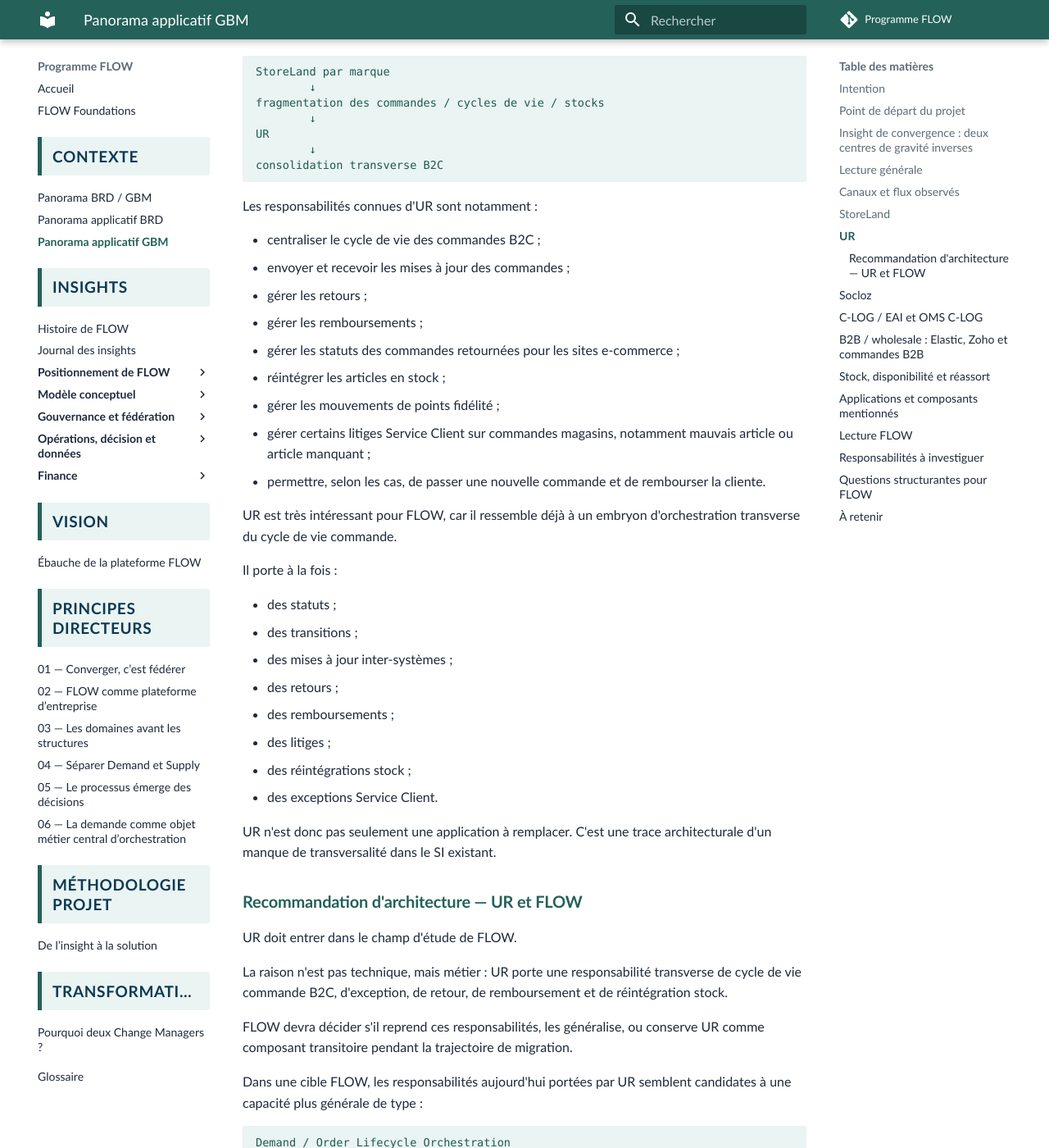
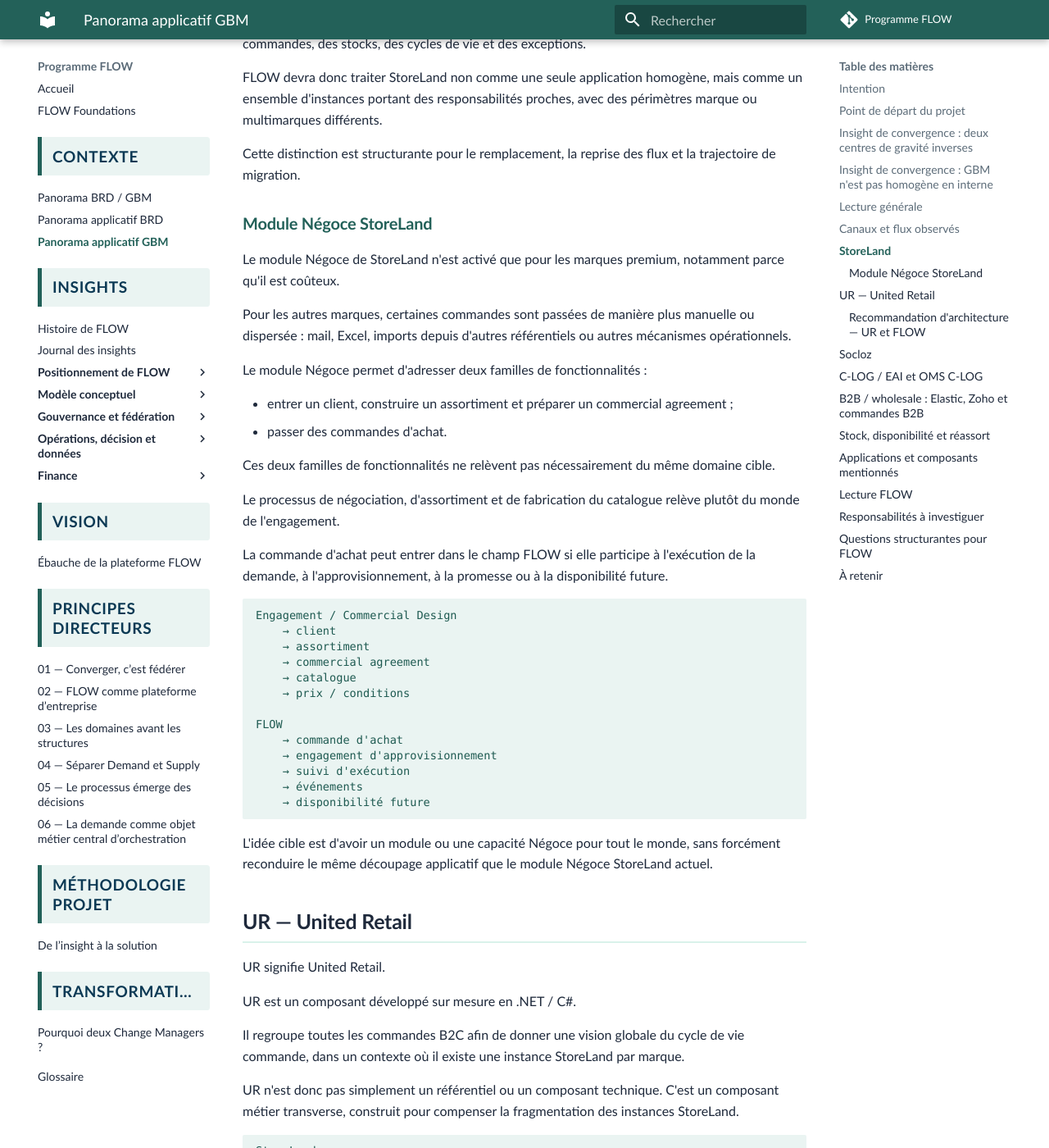
Before and after one commit to laurent-sintes/FLOW-Program, an MkDocs documentation site: the page built from docs/contexte/panorama-gbm.md, in a window 1280 px wide and 1400 px high, scrolled down 4516 px. Shown: the whole window at 82% size. Built offline with MkDocs 1.6.1 and Material for MkDocs 9.7.7, drawn with Linux system fonts in a browser that asks for light colours; comment, search, counter and statistics services are not loaded; some of the changed text lies outside the part shown.

Commit message:
Préciser UR et le module Négoce StoreLand

````diff
--- a/docs/contexte/panorama-gbm.md
+++ b/docs/contexte/panorama-gbm.md
@@ -72,6 +72,24 @@
 
 FLOW doit donc unifier des responsabilités métier communes — demande, commande, stock, promesse, allocation, exception, exécution — sans présumer que GBM et BRD partent du même modèle historique.
 
+## Insight de convergence : GBM n'est pas homogène en interne
+
+La convergence ne concerne pas seulement BRD et GBM.
+
+Elle concerne aussi les marques au sein de GBM.
+
+```text
+Convergence inter-groupes
+    GBM ↔ BRD
+
+Convergence intra-GBM
+    marques premium ↔ autres marques
+```
+
+Le module Négoce de StoreLand rend cette convergence interne très visible : certaines marques disposent d'un processus outillé, tandis que d'autres opèrent encore par des moyens plus manuels ou dispersés.
+
+FLOW doit donc éviter de considérer GBM comme un bloc homogène.
+
 ## Lecture générale
 
 Le paysage GBM historique est plus fédéral que celui de BRD.
@@ -145,7 +163,44 @@
 
 Cette distinction est structurante pour le remplacement, la reprise des flux et la trajectoire de migration.
 
-## UR
+### Module Négoce StoreLand
+
+Le module Négoce de StoreLand n'est activé que pour les marques premium, notamment parce qu'il est coûteux.
+
+Pour les autres marques, certaines commandes sont passées de manière plus manuelle ou dispersée : mail, Excel, imports depuis d'autres référentiels ou autres mécanismes opérationnels.
+
+Le module Négoce permet d'adresser deux familles de fonctionnalités :
+
+- entrer un client, construire un assortiment et préparer un commercial agreement ;
+- passer des commandes d'achat.
+
+Ces deux familles de fonctionnalités ne relèvent pas nécessairement du même domaine cible.
+
+Le processus de négociation, d'assortiment et de fabrication du catalogue relève plutôt du monde de l'engagement.
+
+La commande d'achat peut entrer dans le champ FLOW si elle participe à l'exécution de la demande, à l'approvisionnement, à la promesse ou à la disponibilité future.
+
+```text
+Engagement / Commercial Design
+    → client
+    → assortiment
+    → commercial agreement
+    → catalogue
+    → prix / conditions
+
+FLOW
+    → commande d'achat
+    → engagement d'approvisionnement
+    → suivi d'exécution
+    → événements
+    → disponibilité future
+```
+
+L'idée cible est d'avoir un module ou une capacité Négoce pour tout le monde, sans forcément reconduire le même découpage applicatif que le module Négoce StoreLand actuel.
+
+## UR — United Retail
+
+UR signifie United Retail.
 
 UR est un composant développé sur mesure en .NET / C#.
 
@@ -295,7 +350,8 @@
 
 - StoreLand ;
 - StoreLand Fournitures ;
-- UR ;
+- module Négoce StoreLand ;
+- UR / United Retail ;
 - Socloz ;
 - C-LOG / EAI ;
 - OMS C-LOG ;
@@ -334,6 +390,7 @@
 | Orchestration omnicanale | Socloz, C-LOG / EAI, UR | Clarifier orchestration, intégration et exécution |
 | Stock disponible | StoreLand, Socloz, Zoho, C-LOG / EAI | Construire une capacité d'Inventory Visibility fiable |
 | Retours / remboursements / litiges | UR, StoreLand, Service Client | Candidat Case / exception management |
+| Négoce / B2B | StoreLand Négoce, Zoho, Elastic, commandes manuelles | Découpler engagement commercial et commande d'achat |
 | Réassort | Moteur réassort, StoreLand, stocks magasins | Décision à expliciter et gouverner |
 | B2B / wholesale | Elastic, Zoho, commandes B2B | Canal à intégrer sans le plaquer sur le modèle retail |
 | Exécution logistique | C-LOG / EAI, OMS C-LOG, Transport, suivi expéditions | Exécution et événements à connecter à FLOW |
@@ -345,7 +402,8 @@
 - cycle de vie des demandes et commandes ;
 - rôle précis de StoreLand par instance ;
 - rôle précis de StoreLand Fournitures ;
-- rôle précis de UR ;
+- rôle précis du module Négoce StoreLand ;
+- rôle précis de UR / United Retail ;
 - rôle précis de Socloz ;
 - gestion des stocks et disponibilités ;
 - allocation et promesse ;
@@ -362,6 +420,9 @@
 - Quelles responsabilités StoreLand porte-t-il aujourd'hui qui devraient être reprises par FLOW ?
 - Quelles différences existent entre les instances StoreLand par marque ?
 - Quel rôle spécifique porte StoreLand Fournitures dans le paysage multi-marques ?
+- Le module Négoce StoreLand doit-il être généralisé, remplacé, ou découpé en capacités cibles distinctes ?
+- La commande d'achat B2B / Négoce doit-elle être une capacité FLOW ?
+- La négociation, l'assortiment et le catalogue doivent-ils rester dans le domaine engagement ?
 - UR doit-il être remplacé, absorbé progressivement par FLOW, ou conservé comme composant transitoire ?
 - Les responsabilités d'UR relèvent-elles d'une capacité cible de Case / Order Lifecycle Orchestration ?
 - Socloz porte-t-il une responsabilité d'OMS, de promesse, de réservation, d'orchestration omnicanale ou seulement d'intégration e-commerce ?
@@ -379,6 +440,8 @@
 
 L'insight central est que GBM est historiquement un SI retail, ouvert ensuite au e-commerce, puis plus difficilement au B2B. Cette trajectoire explique une partie des composants transverses apparus autour de StoreLand, notamment UR.
 
-UR est dans le scope de FLOW non par sa technologie, mais par sa responsabilité métier : il porte déjà une forme de cycle de vie transverse des commandes B2C, avec retours, remboursements, litiges et réintégration stock.
+UR signifie United Retail. Il est dans le scope de FLOW non par sa technologie, mais par sa responsabilité métier : il porte déjà une forme de cycle de vie transverse des commandes B2C, avec retours, remboursements, litiges et réintégration stock.
+
+Le module Négoce montre que la convergence est aussi intra-GBM : les marques premium disposent d'un processus outillé, tandis que d'autres marques opèrent encore certains flux de manière plus manuelle ou dispersée.
 
 FLOW doit donc permettre de mutualiser les capacités transverses sans uniformiser les modes de fonctionnement utiles.
````
